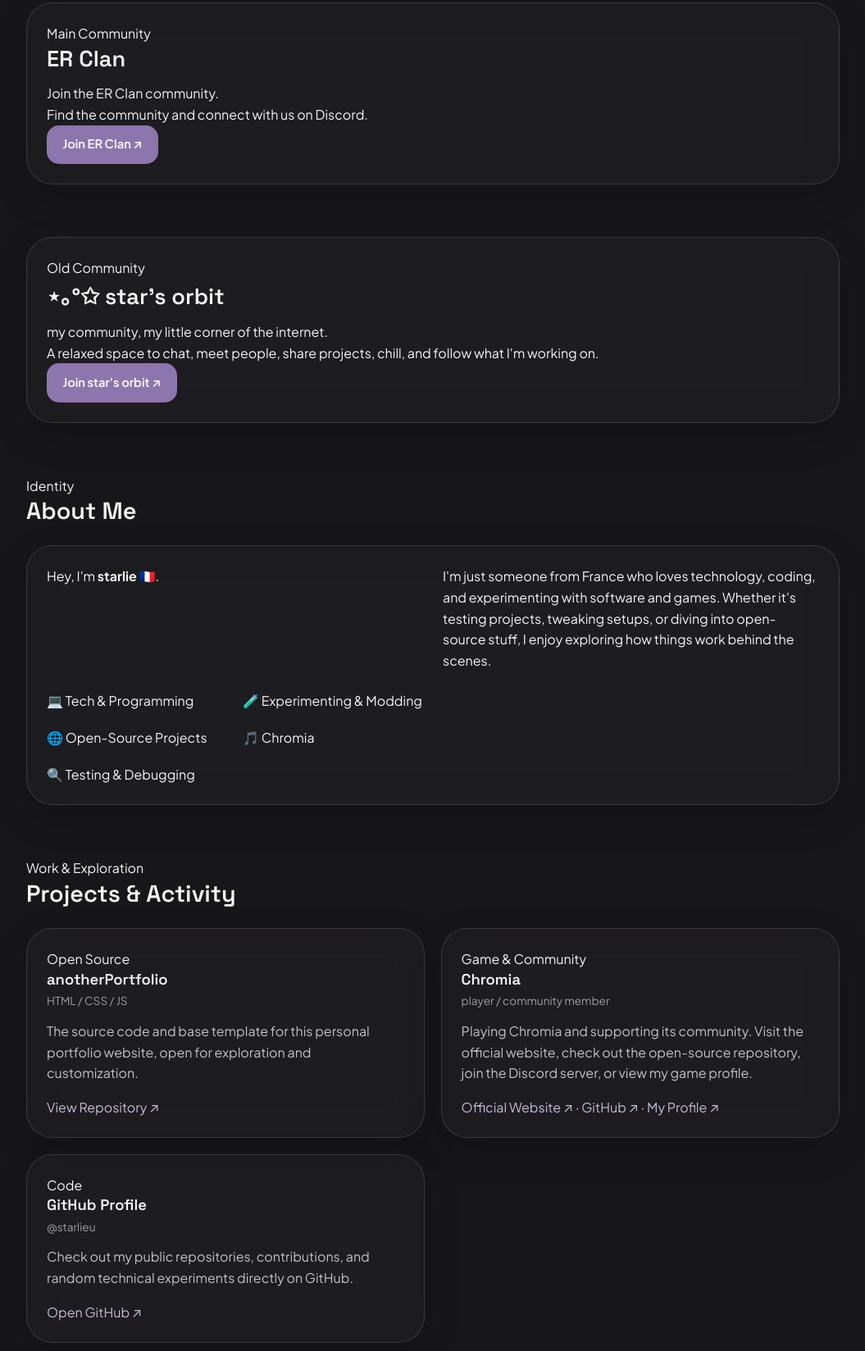
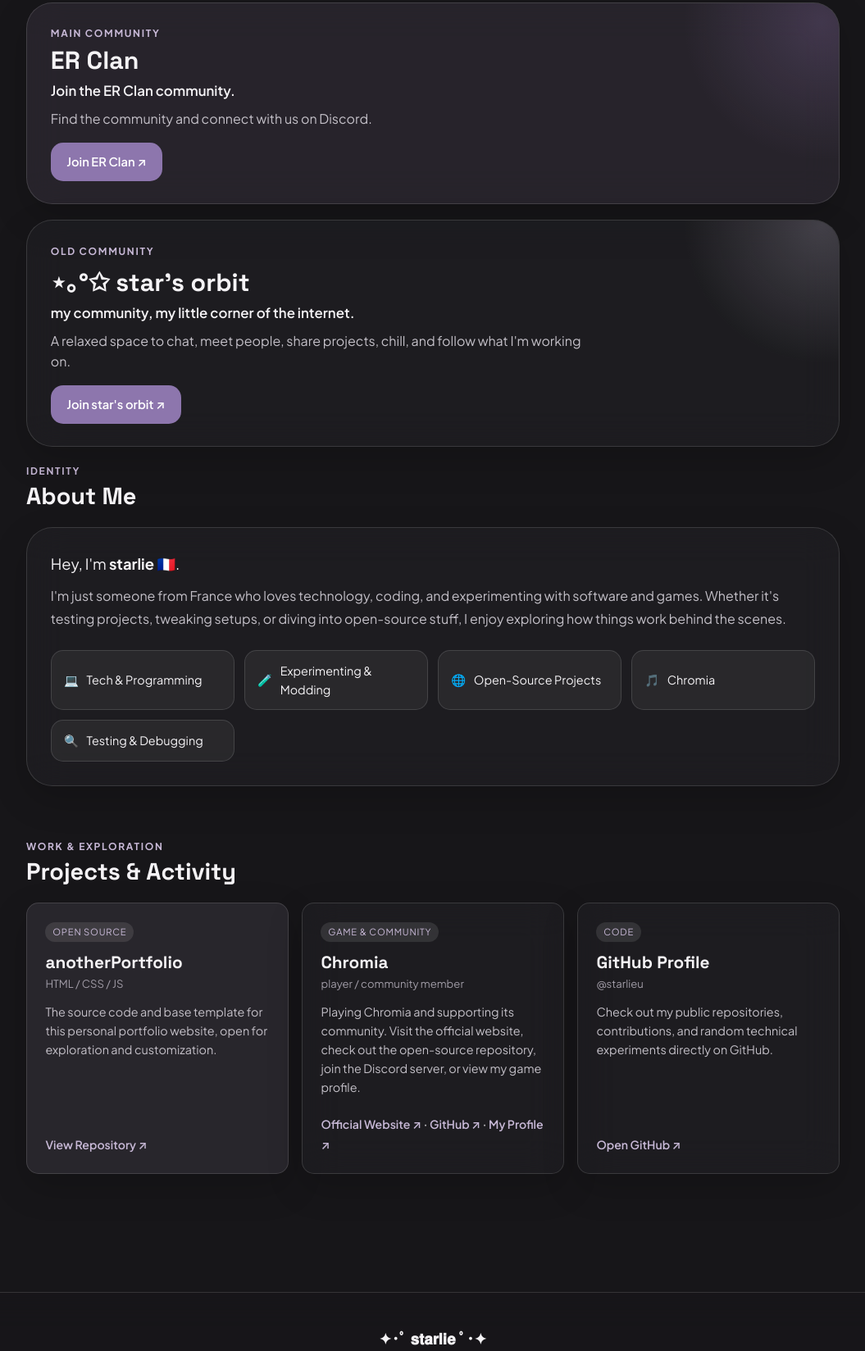
Before and after one commit to starlieu/anotherPortfolio, a plain HTML site: page index.html in a window 1280 px wide. Shown: the part 883-2531 px from the top of the page at 82% size, without its empty margins (112-1167 px from the left). Drawn offline with Linux system fonts and the light colour scheme.

Commit message:
Restore full stylesheet and refine profile banner fade

```diff
--- a/style.css
+++ b/style.css
@@ -70,21 +70,19 @@ body::before {
 /* Profile frame: image is a dedicated banner at the top, identity follows below. */
 .hero-section { position: relative; min-height: 680px; display: flex; align-items: center; justify-content: center; padding: 7rem 1.5rem 4rem; overflow: hidden; text-align: center; }
 .hero-content { position: relative; isolation: isolate; width: min(100%, 800px); padding: 0 2.3rem 2.3rem; border: 1px solid var(--border); border-radius: var(--radius-card); background: var(--hero-frame-bg); overflow: hidden; }
-/* Keep the banner in normal flow and reserve a clear gap before the identity. */
+/* Keep the banner in normal flow; reserve a gap before the identity. */
 .hero-content > .banner-container { position: relative; width: calc(100% + 4.6rem); height: clamp(190px, 28vw, 260px); margin: 0 -2.3rem 2rem; overflow: visible; pointer-events: none; }
 .hero-banner { display: block; width: 100%; height: 100%; object-fit: cover; object-position: center; border-radius: var(--radius-card) var(--radius-card) 0 0; filter: none; }
-/* Smoothly blend only the lower banner and reserved gap into the real frame surface. */
+/* Smooth blend over only the banner's lower edge and the reserved gap. */
 .banner-overlay { position: absolute; z-index: 1; inset: 0; background: none; pointer-events: none; }
 .banner-overlay::before,
 .banner-overlay::after { content: ''; position: absolute; left: 0; right: 0; bottom: -2rem; height: calc(var(--banner-fade-height) + 2rem); pointer-events: none; }
-/* The blur ramps in progressively and cannot paint over the identity content. */
 .banner-overlay::before {
   -webkit-backdrop-filter: blur(var(--banner-fade-blur));
   backdrop-filter: blur(var(--banner-fade-blur));
   -webkit-mask-image: linear-gradient(to bottom, transparent 0%, #000 100%);
   mask-image: linear-gradient(to bottom, transparent 0%, #000 100%);
 }
-/* Match the frame's actual translucent surface instead of an unrelated opaque gray. */
 .banner-overlay::after {
   background: linear-gradient(to bottom, transparent 0%, var(--hero-frame-bg) 100%);
 }
@@ -115,29 +113,61 @@ body::before {
 .btn-outline { background: transparent; color: var(--muted); }
 .btn-icon { flex: 0 0 auto; }
 
-/* Feature cards */
-.container { width: min(100%, var(--content-width)); margin: auto; padding: 1rem 1.5rem 4rem; }
-.section { margin-bottom: 4rem; }
-.section-header { margin-bottom: 1.5rem; }
-.section-header h2 { color: var(--text); font: 600 1.8rem var(--font-display); }
-.orbit-card, .about-card, .project-card, .quick-link-card { border-radius: var(--radius-card); padding: 1.5rem; }
-.orbit-title { margin-bottom: .8rem; font: 600 1.7rem var(--font-display); }
-.orbit-copy { color: var(--muted); }
-.about-card { display: grid; grid-template-columns: repeat(2,minmax(0,1fr)); gap: 1.5rem; }
-.interests-grid, .projects-grid, .links-grid { display: grid; grid-template-columns: repeat(2,minmax(0,1fr)); gap: 1.2rem; }
-.project-card, .quick-link-card { transition: transform var(--ease), border-color var(--ease); }
-.project-card:hover, .quick-link-card:hover { transform: translateY(-3px); border-color: rgba(255,255,255,.3); }
-.project-title { margin-bottom: .3rem; font: 600 1.15rem var(--font-display); }
-.project-subtitle { margin-bottom: .8rem; color: var(--subtle); font-size: .85rem; }
-.project-description { color: var(--muted); }
-.project-footer { margin-top: 1rem; }
-.link-btn { color: var(--accent); text-decoration: none; }
-.quick-link-card { display: block; color: inherit; text-decoration: none; }
-.quick-link-card h3 { margin-bottom: .35rem; font: 600 1rem var(--font-display); }
-.quick-link-card p { color: var(--muted); font-size: .9rem; }
+/* Page layout and section headings */
+.container { width: min(100%, var(--content-width)); margin: 0 auto; padding: 1rem 1.5rem 5rem; }
+.section { margin-bottom: 4rem; scroll-margin-top: 95px; }
+.section-header { margin: 0 0 1.3rem; }
+.section-tag { display: block; margin-bottom: .25rem; color: var(--accent); font-size: .75rem; font-weight: 700; letter-spacing: .14em; text-transform: uppercase; }
+.section-header h2 { color: var(--text); font: 700 1.8rem/1.2 var(--font-display); }
+
+/* Community cards */
+.community-section { margin-bottom: 1.2rem; scroll-margin-top: 90px; }
+.orbit-card { position: relative; overflow: hidden; padding: 1.7rem 1.8rem; border-radius: var(--radius-card); }
+.orbit-glow { position: absolute; top: -60%; right: -15%; width: 340px; height: 340px; border-radius: 50%; background: radial-gradient(circle,rgba(220,209,235,.20),transparent 70%); pointer-events: none; }
+.orbit-content { position: relative; z-index: 1; }
+.orbit-title { margin-bottom: .3rem; color: var(--text); font: 700 1.9rem var(--font-display); }
+.orbit-description { margin-bottom: .45rem; color: var(--text); font-size: 1.05rem; font-weight: 600; }
+.orbit-subtext { max-width: 650px; margin-bottom: 1rem; color: var(--muted); }
+.er-clan-card { background-color: rgba(54,48,59,.55); }
+.er-clan-glow { background: radial-gradient(circle,rgba(151,119,184,.24),transparent 70%); }
+.er-clan-tag, .old-community-tag { color: var(--accent); }
+.er-clan-description { color: var(--text); }
+.btn-er-clan { background: var(--accent-strong); }
+
+/* About / interests */
+.about-card { padding: 1.8rem; border-radius: var(--radius-card); }
+.about-intro { margin-bottom: .65rem; color: var(--text); font-size: 1.15rem; }
+.about-text { margin-bottom: 1.5rem; color: var(--muted); line-height: 1.75; }
+.interests-grid { display: grid; grid-template-columns: repeat(auto-fill,minmax(210px,1fr)); gap: .75rem; }
+.interest-item { display: flex; align-items: center; gap: .6rem; padding: .8rem .95rem; border: 1px solid var(--border); border-radius: var(--radius-control); background: rgba(255,255,255,.055); color: var(--text); font-size: .9rem; }
+
+/* Projects */
+.projects-grid { display: grid; grid-template-columns: repeat(auto-fit,minmax(min(100%,270px),1fr)); gap: 1rem; }
+.project-card { position: relative; display: flex; min-width: 0; flex-direction: column; padding: 1.4rem; border-radius: var(--radius-control); transition: var(--ease); }
+.project-card:hover { transform: translateY(-3px); background-color: var(--surface-hover); }
+.project-card.featured { background-color: rgba(51,47,56,.66); }
+.card-badge { align-self: flex-start; margin-bottom: .75rem; padding: .2rem .55rem; border-radius: 999px; background: rgba(255,255,255,.1); color: var(--accent); font-size: .7rem; letter-spacing: .07em; text-transform: uppercase; }
+.project-title { margin-bottom: .15rem; color: var(--text); font: 700 1.3rem var(--font-display); }
+.project-subtitle { margin-bottom: .8rem; color: var(--subtle); font-size: .82rem; }
+.project-description { flex-grow: 1; margin-bottom: 1.2rem; color: var(--muted); font-size: .9rem; }
+.link-btn { color: var(--accent); font-size: .88rem; font-weight: 600; text-decoration: none; }
+.link-btn:hover { color: #fff; }
+
+/* Quick links */
+.links-grid { display: grid; grid-template-columns: repeat(auto-fill,minmax(min(100%,205px),1fr)); gap: .8rem; }
+.quick-link-card { display: flex; min-width: 0; flex-direction: column; padding: 1rem 1.1rem; border-radius: var(--radius-control); text-decoration: none; transition: var(--ease); }
+.quick-link-card:hover { transform: translateY(-2px); background-color: var(--surface-hover); }
+.quick-link-card.highlight { border-color: rgba(220,209,235,.25); }
+.link-name { margin-bottom: .2rem; color: var(--text); font-size: .95rem; font-weight: 650; }
+.link-url { color: var(--subtle); font-size: .78rem; overflow-wrap: anywhere; }
+
+/* Discord activity card (HTML component already in index.html) */
+.discord-presence { border-radius: var(--radius-card); }
+.discord-presence-label, .discord-presence-name { color: var(--text); }
+.discord-presence-detail, .discord-presence-times { color: var(--muted); }
 
 /* Footer */
-.footer { padding: 2.5rem 1.5rem; text-align: center; }
+.footer { padding: 2.6rem 1.5rem; border-top: 1px solid var(--border); text-align: center; background-color: rgba(24,23,26,.55); }
 .footer-brand { margin-bottom: 1rem; color: var(--text); font: 700 1.15rem var(--font-display); }
 .footer-links { display: flex; justify-content: center; flex-wrap: wrap; gap: .7rem 1.4rem; margin-bottom: 1rem; }
 .footer-links a { color: var(--muted); font-size: .87rem; text-decoration: none; transition: color var(--ease); }
```
